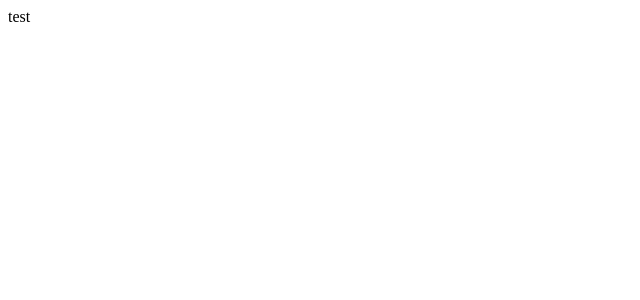
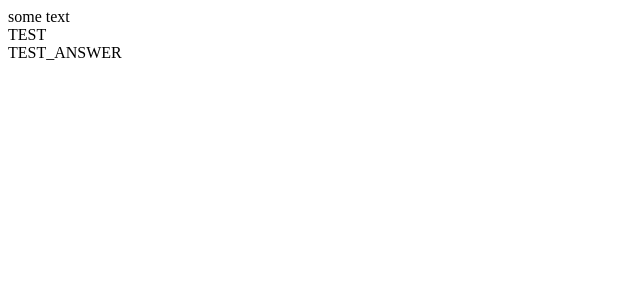
Before and after one commit to orfnyc/flashcards, a React (Vite) app: page / in a window 1280 px wide. Shown: the top 300 px of the page, without its empty margins (0-640 px from the left). Built offline with nearby package versions, Linux system fonts and the light colour scheme.

Commit message:
some changes

```diff
--- a/src/App.tsx
+++ b/src/App.tsx
@@ -1,5 +1,5 @@
-import React from 'react'
-import Study from './Study'
+import react from 'react';
+import Study from './Study';
 
 function App()
 {
--- a/src/Study.tsx
+++ b/src/Study.tsx
@@ -1,8 +1,14 @@
+import react from 'react'
+import StudyMode from "./midlayer/StudyMode"
+
 function Study()
 {
+    const ex = new StudyMode();
     return (
         <div>
-            test
+            <div>some text</div>
+            <div>{ex.getCardQuestion()}</div>
+            <div>{ex.getCardAnswer()}</div>
         </div>
     );
 }
--- a/src/midlayer/Card.ts
+++ b/src/midlayer/Card.ts
@@ -9,6 +9,26 @@ export default class Card
         this.question = "";
     }
 
+    setQuestion(q: String)
+    {
+        this.question = q;
+    }
+
+    setAnswer(a: String)
+    {
+        this.answer = a;
+    }
+
+    getQuestion()
+    {
+        return this.question;
+    }
+
+    getAnswer()
+    {
+        return this.answer;
+    }
+
     evaluateAnswer(answer: String)
     {
         return this.answer = answer;
--- a/src/midlayer/Deck.ts
+++ b/src/midlayer/Deck.ts
@@ -1,4 +1,4 @@
-import Card from './Card'
+import Card from './Card';
 
 export default class Deck
 {
@@ -34,7 +34,7 @@ export default class Deck
         return this.index;
     }
 
-    getCurrentCard()
+    getCurrentCard(): Card
     {
         return this.cards[this.index];
     }
@@ -43,6 +43,4 @@ export default class Deck
     {
         this.cards.push(card);
     }
-
-
 }
--- /dev/null
+++ b/src/midlayer/StudyMode.ts
@@ -0,0 +1,27 @@
+import Card from "./Card";
+import Deck from "./Deck";
+
+export default class StudyMode
+{
+    private deck: Deck;
+
+    constructor()
+    {
+        this.deck = new Deck();
+        let card: Card = new Card();
+        console.log("HERE");
+        card.setQuestion("TEST");
+        card.setAnswer("TEST_ANSWER");
+        this.deck.addCard(card);
+    }
+
+    getCardQuestion(): String
+    {
+        return this.deck.getCurrentCard().getQuestion();
+    }
+
+    getCardAnswer()
+    {
+        return this.deck.getCurrentCard().getAnswer();
+    }
+}
```
Also changed, not shown: src/midlayer/FrontmidConnect.ts (deleted).
